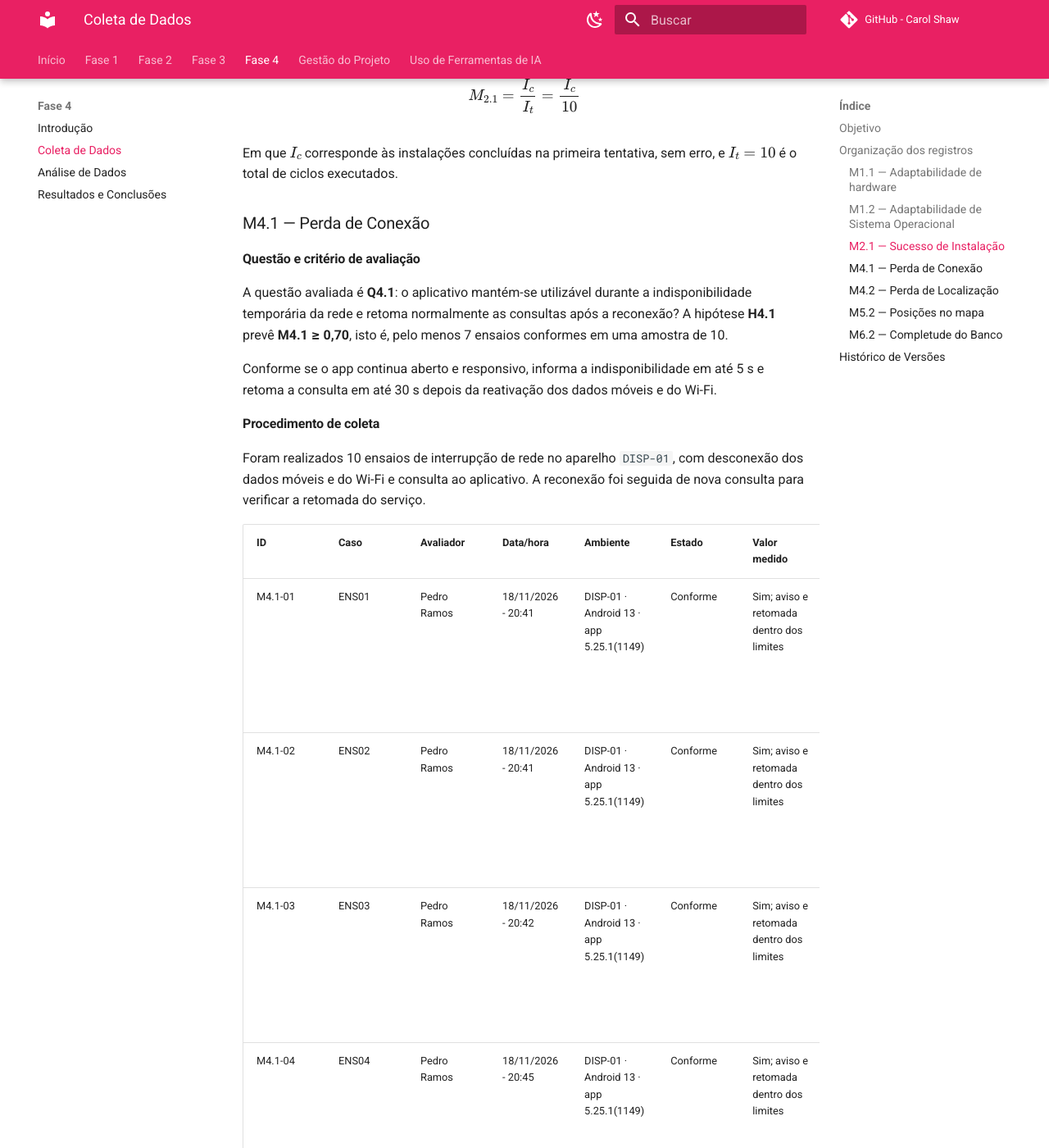
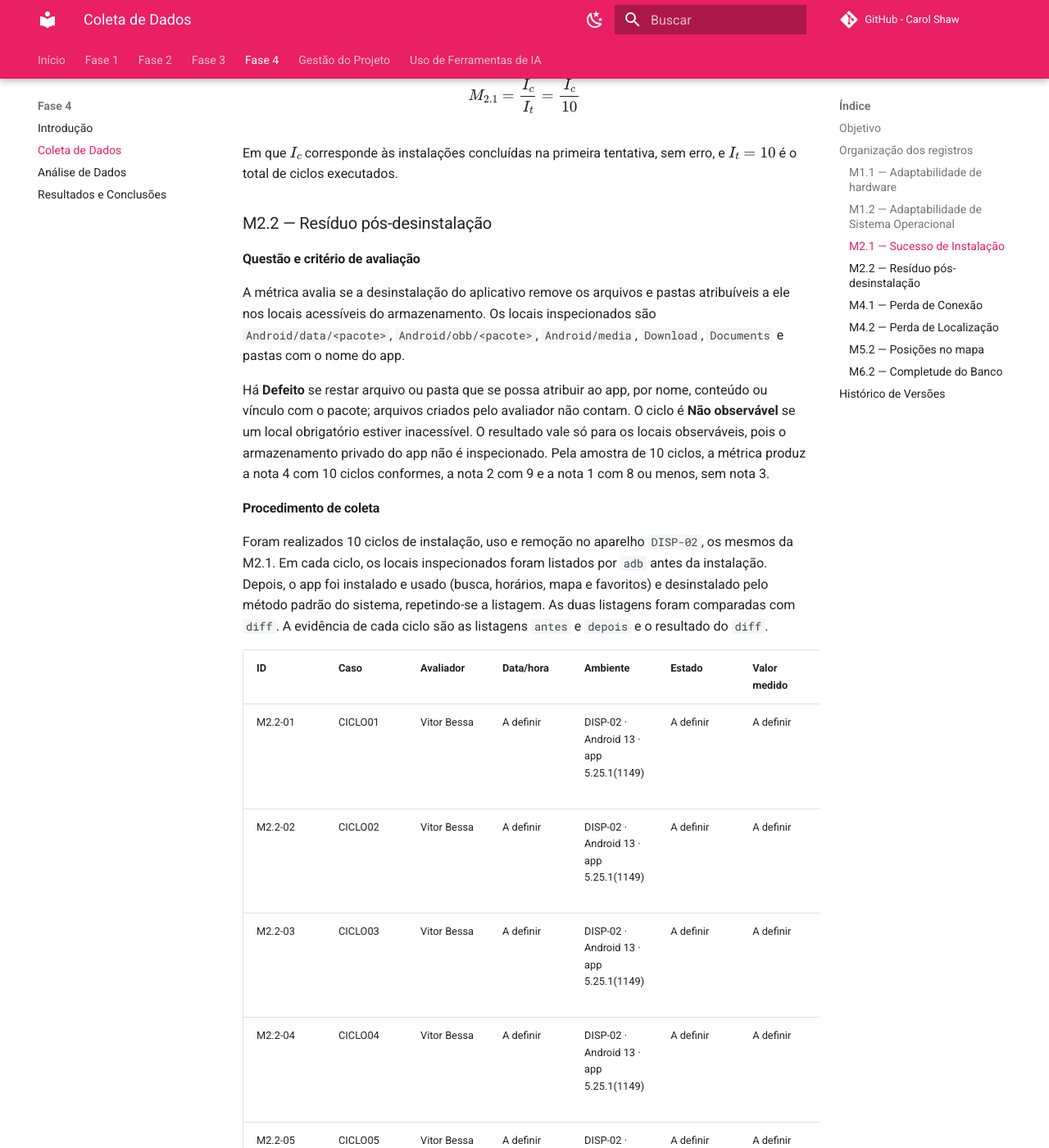
Before and after one commit to FCTE-Qualidade-de-Software-1/2026-2_T02_CAROL_SHAW, an MkDocs documentation site: the page built from docs/fase4/1-coleta.md, in a window 1280 px wide and 1400 px high, scrolled down 7957 px. Shown: the whole window at 82% size. Built offline with MkDocs 1.6.1 and Material for MkDocs 9.7.7, drawn with Linux system fonts in a browser that asks for light colours; comment, search, counter and statistics services are not loaded; some of the changed text lies outside the part shown.

Commit message:
docs/Adiciona seção M2.2 #78

```diff
--- a/docs/fase4/1-coleta.md
+++ b/docs/fase4/1-coleta.md
@@ -133,6 +133,28 @@ M_{2.1} = \frac{I_c}{I_t} = \frac{I_c}{10}
 $$
 
 Em que $I_c$ corresponde às instalações concluídas na primeira tentativa, sem erro, e $I_t = 10$ é o total de ciclos executados.
+
+### M2.2 — Resíduo pós-desinstalação
+
+#### Questão e critério de avaliação
+
+A métrica avalia se a desinstalação do aplicativo remove os arquivos e pastas atribuíveis a ele nos locais acessíveis do armazenamento. Os locais inspecionados são `Android/data/<pacote>`, `Android/obb/<pacote>`, `Android/media`, `Download`, `Documents` e pastas com o nome do app.
+
+Há **Defeito** se restar arquivo ou pasta que se possa atribuir ao app, por nome, conteúdo ou vínculo com o pacote; arquivos criados pelo avaliador não contam. O ciclo é **Não observável** se um local obrigatório estiver inacessível. O resultado vale só para os locais observáveis, pois o armazenamento privado do app não é inspecionado. Pela amostra de 10 ciclos, a métrica produz a nota 4 com 10 ciclos conformes, a nota 2 com 9 e a nota 1 com 8 ou menos, sem nota 3.
+
+#### Procedimento de coleta
+
+Foram realizados 10 ciclos de instalação, uso e remoção no aparelho `DISP-02`, os mesmos da M2.1. Em cada ciclo, os locais inspecionados foram listados por `adb` antes da instalação. Depois, o app foi instalado e usado (busca, horários, mapa e favoritos) e desinstalado pelo método padrão do sistema, repetindo-se a listagem. As duas listagens foram comparadas com `diff`. A evidência de cada ciclo são as listagens `antes` e `depois` e o resultado do `diff`.
+
+| ID | Caso | Avaliador | Data/hora | Ambiente | Estado | Valor medido | Evidência | Observações |
+|---|---|---|---|---|---|---|---|---|
+| M2.2-01 | CICLO01 | Vitor Bessa | A definir | DISP-02 · Android 13 · app 5.25.1(1149) | A definir | A definir | [antes](https://github.com/FCTE-Qualidade-de-Software-1/2026-2_T02_CAROL_SHAW/blob/main/dados/fase4/M2.2/M2.2_CICLO01_DISP-02_antes.txt) · [depois](https://github.com/FCTE-Qualidade-de-Software-1/2026-2_T02_CAROL_SHAW/blob/main/dados/fase4/M2.2/M2.2_CICLO01_DISP-02_depois.txt) · [diff](https://github.com/FCTE-Qualidade-de-Software-1/2026-2_T02_CAROL_SHAW/blob/main/dados/fase4/M2.2/M2.2_CICLO01_DISP-02_diff.txt) | Listagem dos diretórios antes e depois da desinstalação |
+| M2.2-02 | CICLO02 | Vitor Bessa | A definir | DISP-02 · Android 13 · app 5.25.1(1149) | A definir | A definir | [antes](https://github.com/FCTE-Qualidade-de-Software-1/2026-2_T02_CAROL_SHAW/blob/main/dados/fase4/M2.2/M2.2_CICLO02_DISP-02_antes.txt) · [depois](https://github.com/FCTE-Qualidade-de-Software-1/2026-2_T02_CAROL_SHAW/blob/main/dados/fase4/M2.2/M2.2_CICLO02_DISP-02_depois.txt) · [diff](https://github.com/FCTE-Qualidade-de-Software-1/2026-2_T02_CAROL_SHAW/blob/main/dados/fase4/M2.2/M2.2_CICLO02_DISP-02_diff.txt) | Listagem dos diretórios antes e depois da desinstalação |
+| M2.2-03 | CICLO03 | Vitor Bessa | A definir | DISP-02 · Android 13 · app 5.25.1(1149) | A definir | A definir | [antes](https://github.com/FCTE-Qualidade-de-Software-1/2026-2_T02_CAROL_SHAW/blob/main/dados/fase4/M2.2/M2.2_CICLO03_DISP-02_antes.txt) · [depois](https://github.com/FCTE-Qualidade-de-Software-1/2026-2_T02_CAROL_SHAW/blob/main/dados/fase4/M2.2/M2.2_CICLO03_DISP-02_depois.txt) · [diff](https://github.com/FCTE-Qualidade-de-Software-1/2026-2_T02_CAROL_SHAW/blob/main/dados/fase4/M2.2/M2.2_CICLO03_DISP-02_diff.txt) | Listagem dos diretórios antes e depois da desinstalação |
+| M2.2-04 | CICLO04 | Vitor Bessa | A definir | DISP-02 · Android 13 · app 5.25.1(1149) | A definir | A definir | [antes](https://github.com/FCTE-Qualidade-de-Software-1/2026-2_T02_CAROL_SHAW/blob/main/dados/fase4/M2.2/M2.2_CICLO04_DISP-02_antes.txt) · [depois](https://github.com/FCTE-Qualidade-de-Software-1/2026-2_T02_CAROL_SHAW/blob/main/dados/fase4/M2.2/M2.2_CICLO04_DISP-02_depois.txt) · [diff](https://github.com/FCTE-Qualidade-de-Software-1/2026-2_T02_CAROL_SHAW/blob/main/dados/fase4/M2.2/M2.2_CICLO04_DISP-02_diff.txt) | Listagem dos diretórios antes e depois da desinstalação |
+| M2.2-05 | CICLO05 | Vitor Bessa | A definir | DISP-02 · Android 13 · app 5.25.1(1149) | A definir | A definir | [antes](https://github.com/FCTE-Qualidade-de-Software-1/2026-2_T02_CAROL_SHAW/blob/main/dados/fase4/M2.2/M2.2_CICLO05_DISP-02_antes.txt) · [depois](https://github.com/FCTE-Qualidade-de-Software-1/2026-2_T02_CAROL_SHAW/blob/main/dados/fase4/M2.2/M2.2_CICLO05_DISP-02_depois.txt) · [diff](https://github.com/FCTE-Qualidade-de-Software-1/2026-2_T02_CAROL_SHAW/blob/main/dados/fase4/M2.2/M2.2_CICLO05_DISP-02_diff.txt) | Listagem dos diretórios antes e depois da desinstalação |
+| M2.2-06 | CICLO06 | Vitor Bessa | A definir | DISP-02 · Android 13 · app 5.25.1(1149) | A definir | A definir | [antes](https://github.com/FCTE-Qualidade-de-Software-1/2026-2_T02_CAROL_SHAW/blob/main/dados/fase4/M2.2/M2.2_CICLO06_DISP-02_antes.txt) · [depois](https://github.com/FCTE-Qualidade-de-Software-1/2026-2_T02_CAROL_SHAW/blob/main/dados/fase4/M2.2/M2.2_CICLO06_DISP-02_depois.txt) · [diff](https://github.com/FCTE-Qualidade-de-Software-1/2026-2_T02_CAROL_SHAW/blob/main/dados/fase4/M2.2/M2.2_CICLO06_DISP-02_diff.txt) | Listagem dos diretórios antes e depois da desinstalação |
+| M2.2-07 |
 
 ### M4.1 — Perda de Conexão
 
```
